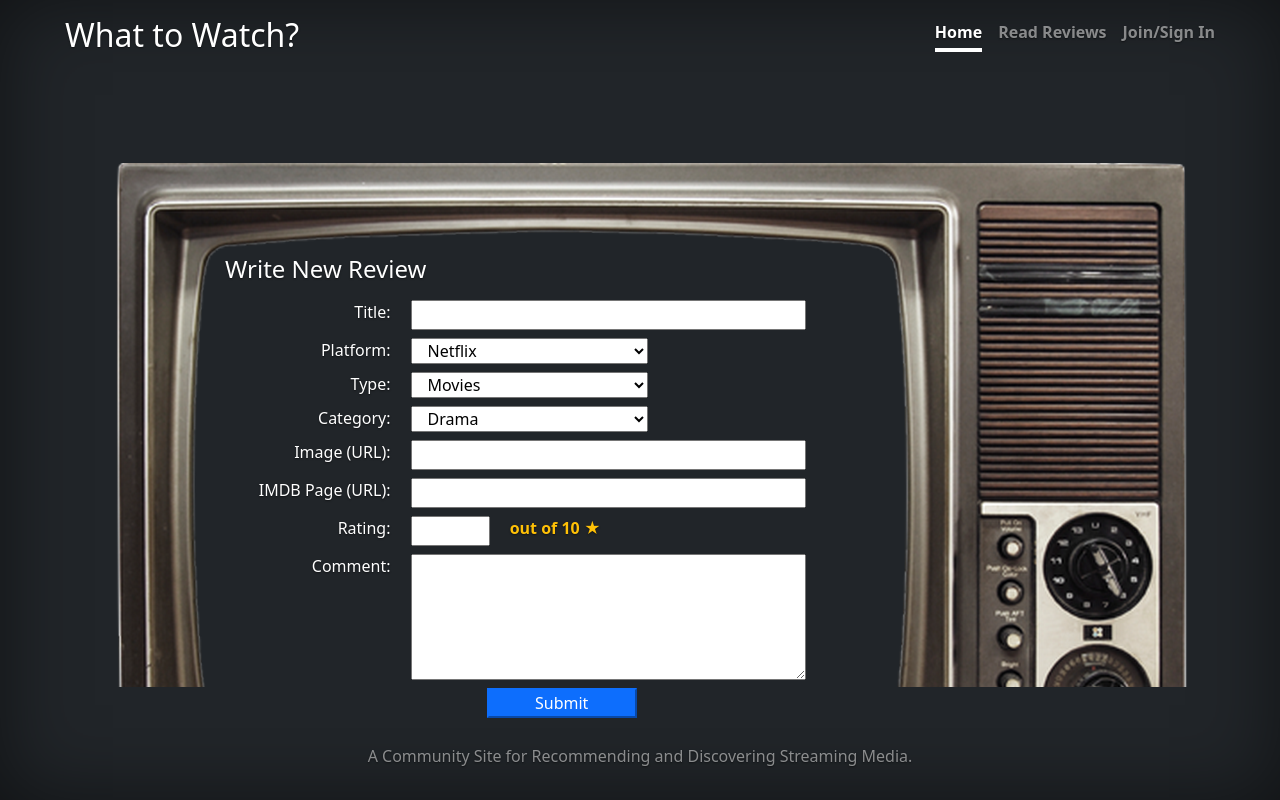
After one commit to csmatthews1/CDGroupProject, a Python web app: template flask_app/templates/write.html in a window 1280 px wide. The commit adds this page. Run offline with Jinja, Linux system fonts and the light colour scheme; the template is opened without the code that fills it, so the values that code supplies are empty.

Commit message:
Write and add review page templates

```diff
--- a/flask_app/templates/review.html
+++ b/flask_app/templates/review.html
@@ -45,7 +45,7 @@
               </td>
             </tr>
             <tr class="mt-2">
-              <td class="text-start"><h3 class="mt-3">User Reviews</h3></td><td></td>
+              <td class="text-start"><h3 class="mt-3">User Reviews</h3></td><td><a href="#">Add My Review</a></td>
             </tr>
         </table>
         <div class="mx-5 table2-scroll-y table2-scrollbar text-start col-8">
--- /dev/null
+++ b/flask_app/templates/write.html
@@ -0,0 +1,107 @@
+
+<!doctype html>
+<html lang="en" class="h-100">
+  <head>
+    <meta charset="utf-8">
+    <meta name="viewport" content="width=device-width, initial-scale=1">
+    <meta name="description" content="">
+    <meta name="author" content="Chris Matthews, Steven Len, Amobi Daba">
+    <title>What to Watch?</title>
+
+
+    <!-- Bootstrap core CSS -->
+    <link href="https://cdn.jsdelivr.net/npm/bootstrap@5.0.2/dist/css/bootstrap.min.css" rel="stylesheet" integrity="sha384-EVSTQN3/azprG1Anm3QDgpJLIm9Nao0Yz1ztcQTwFspd3yD65VohhpuuCOmLASjC" crossorigin="anonymous">
+
+
+
+    <!-- Custom styles -->
+    <link href="../static/css/style.css" rel="stylesheet">
+  </head>
+  <body class="d-flex h-100 text-center text-white bg-dark">
+
+<div class="cover-container d-flex p-3 mx-auto flex-column">
+  <header class="mb-auto">
+    <div>
+      <h2 class="float-md-start mb-0">What to Watch?</h2>
+      <nav class="nav nav-masthead justify-content-center float-md-end">
+        <a class="nav-link active" aria-current="page" href="#">Home</a>
+        <a class="nav-link" href="#">Read Reviews</a>
+        <a class="nav-link" href="#">Join/Sign In</a>
+      </nav>
+    </div>
+  </header>
+
+  <main id="main" class="px-3 h-75">
+    <div class="m-5 p-5">
+        <h4 class="mt-5 mx-5 text-start" >Write New Review</h4>
+        <form class="mt-1" action='/new_review' method='post'>
+          <div class="row form-group pt-2">
+              <label class="col-3 text-end" for="title">Title:</label>
+              <input type="text" class="col-5 mx-2" name="title" placeholder="">
+          </div>
+          <div class="row form-group pt-2">
+            <label class="col-3 text-end" for="service_id">Platform:</label>
+            <select name="service_id" class="col-3 mx-2">
+              <option selected value="1">Netflix</option>
+              <option value="2">Amazon Prime</option>
+              <option value="3">Hulu</option>
+              <option value="4">Disney Plus</option>
+              <option value="5">HBO Max</option>
+              <option value="6">Peacock</option>
+            </select>
+          </div>
+          <div class="row form-group pt-2">
+            <label class="col-3 text-end" for="type">Type:</label>
+            <select name="type" class="col-3 mx-2">
+              <option value="1">Series</option>
+              <option selected value="2">Movies</option>
+              <option value="3">Short Feature</option>
+            </select>
+          </div>
+          <div class="row form-group pt-2">
+            <label class="col-3 text-end" for="type">Category:</label>
+            <select name="category" class="col-3 mx-2">
+              <option selected value="Drama">Drama</option>
+              <option value="Comedy">Comedy</option>
+              <option value="Action">Action</option>
+              <option value="Romance">Romance</option>
+              <option value="Thriller">Thriller</option>
+              <option value="Horror">Horror</option>
+              <option value="Fantasy">Fantasy</option>
+              <option value="Documentary">Documentary</option>
+            </select>
+          </div>
+          <div class="row form-group pt-2">
+            <label class="col-3 text-end" for="title">Image (URL):</label>
+            <input type="text" class="col-5 mx-2" name="title" placeholder="">
+          </div>
+          <div class="row form-group pt-2">
+            <label class="col-3 text-end" for="title">IMDB Page (URL):</label>
+            <input type="text" class="col-5 mx-2" name="title" placeholder="">
+          </div>
+          <div class="row form-group pt-2">
+            <label class="col-3 text-end" for="type">Rating:</label>
+            <input type="number" class="col-1 mx-2" name="rating" min="1" max="10" placeholder="">
+            <span class="col-2 text-start text-warning"><strong>out of 10 ★</strong></span>
+          </div>
+          <div class="row form-group pt-2">
+              <label class="col-3 text-end" for="password">Comment:</label>
+              <textarea rows="5" class="col-5 mx-2" name="comment" placeholder=""></textarea>
+            </div>
+            <div class="row form-group ps-5 pt-2">
+                <span class="col-3"></span>
+                <input type="submit" class="mx-5 col-2 btn-primary" value="Submit">
+          </div>
+      </form>
+    </div>
+  </main>
+
+  <footer class="mt-auto text-white-50">
+    <p>A Community Site for Recommending and Discovering Streaming Media.</p>
+  </footer>
+</div>
+
+
+
+  </body>
+</html>
```
Also changed, not shown: flask_app/templates/add_review.html (added, +80 -0 lines).
